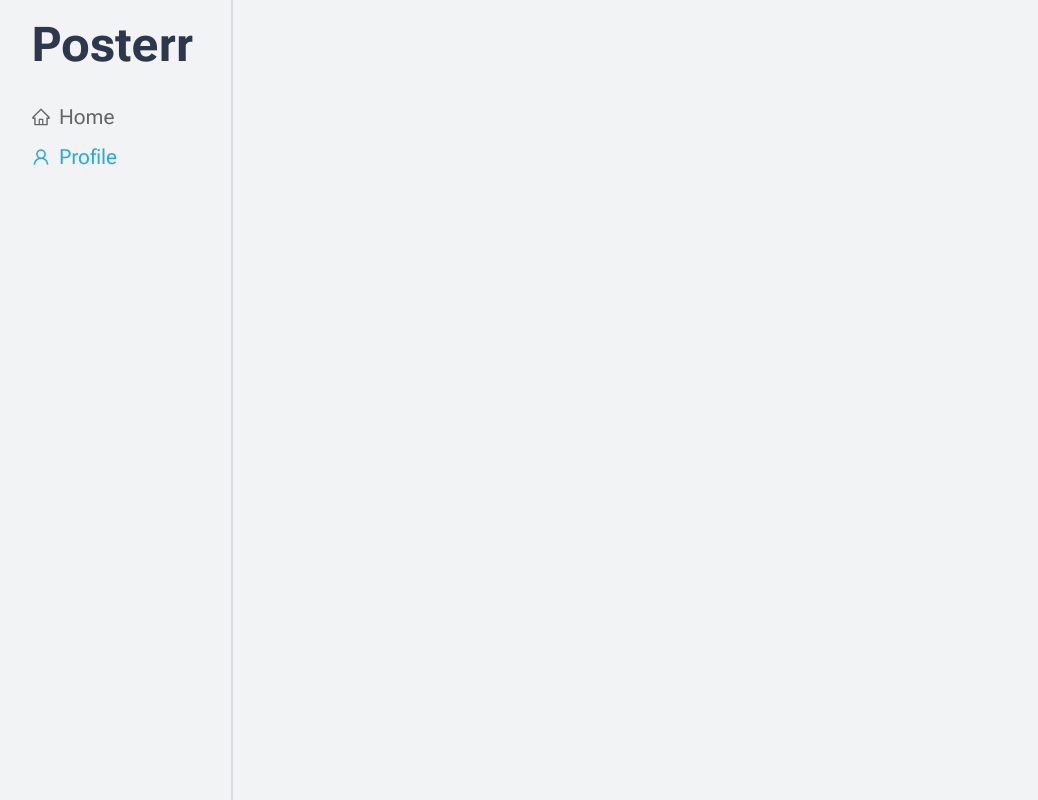
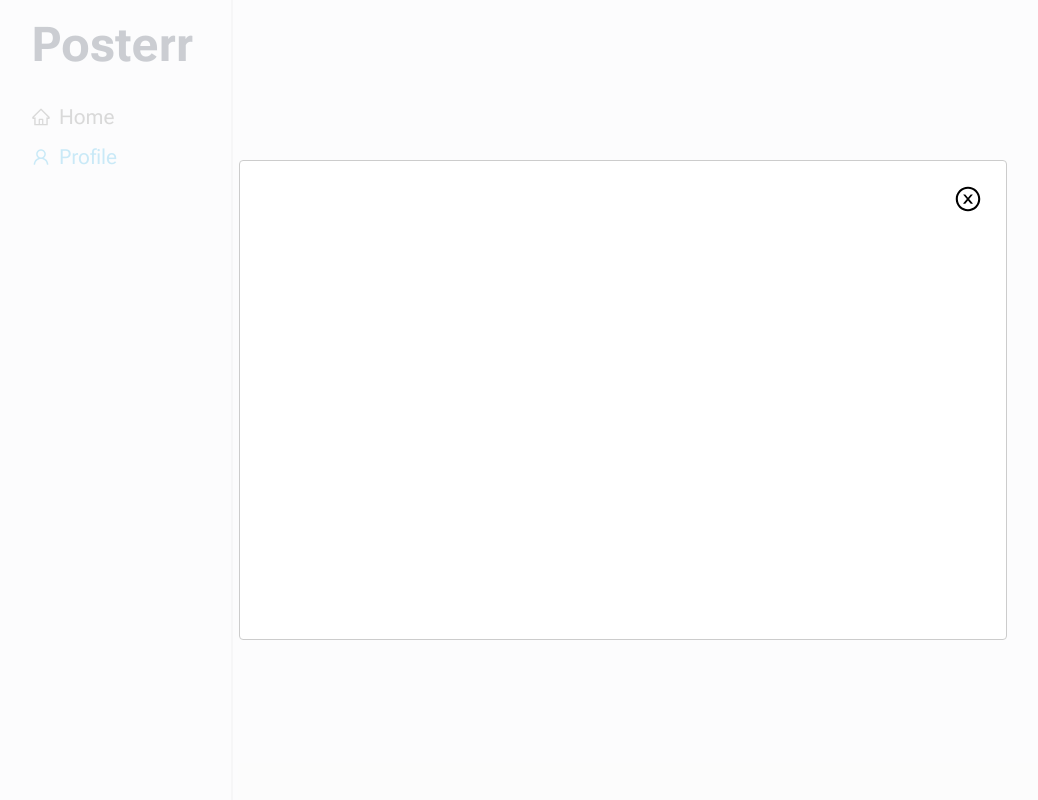
Before and after one commit to vicentemattos1/twitter-frontend, a Next.js app: page /profile in a window 1280 px wide. Shown: the whole page, without its empty margins (17-1055 px from the left). Built offline with nearby package versions, Linux system fonts and the light colour scheme; sample sign-in values are in the browser's storage.

Commit message:
React Modal mockup

```diff
--- /dev/null
+++ b/src/components/ProfileModal.tsx
@@ -0,0 +1,38 @@
+import { useRouter } from "next/router";
+import Modal from "react-modal";
+import styles from "../styles/components/ProfileModal.module.scss";
+import { AiOutlineCloseCircle } from "react-icons/ai";
+
+type ProfileModalProps = {
+  isOpen: boolean;
+  user_id?: string;
+};
+
+export function ProfileModal({ isOpen, user_id }: ProfileModalProps) {
+  const router = useRouter();
+
+  return (
+    <Modal
+      style={{
+        content: {
+          height: "60%",
+          width: "60%",
+          top: "50%",
+          left: "50%",
+          right: "auto",
+          bottom: "auto",
+          marginRight: "-50%",
+          transform: "translate(-50%, -50%)",
+        },
+        overlay: { background: "var(=-gray-line)" },
+      }}
+      isOpen={isOpen}
+      onRequestClose={() => router.back()}
+    >
+      <button onClick={() => router.back()} className={styles["close-btn"]}>
+        <AiOutlineCloseCircle size={28} />
+      </button>
+      <main className={styles["container"]}></main>
+    </Modal>
+  );
+}
--- a/src/pages/profile/[profile_id].tsx
+++ b/src/pages/profile/[profile_id].tsx
@@ -1,7 +1,10 @@
 import type { NextPage } from "next";
+import { useState } from "react";
+import { ProfileModal } from "../../components/ProfileModal";
 
 const Home: NextPage = () => {
-  return <></>;
+  const [isOpen] = useState(true);
+  return <ProfileModal isOpen={isOpen} />;
 };
 
 export default Home;
--- a/src/pages/profile/index.tsx
+++ b/src/pages/profile/index.tsx
@@ -1,8 +1,10 @@
 import type { NextPage } from "next";
 import { useState } from "react";
+import { ProfileModal } from "../../components/ProfileModal";
 
 const Home: NextPage = () => {
-  return <></>;
+  const [isOpen] = useState(true);
+  return <ProfileModal isOpen={isOpen} />;
 };
 
 export default Home;
--- /dev/null
+++ b/src/styles/components/ProfileModal.module.scss
@@ -0,0 +1,15 @@
+.container {
+  display: flex;
+  flex-direction: column;
+  justify-content: center;
+  align-items: center;
+  position: relative;
+}
+.close-btn {
+  border: 0;
+  background: none;
+  position: absolute;
+  right: 1.5rem;
+  top: 1.5rem;
+  z-index: 10;
+}
```
